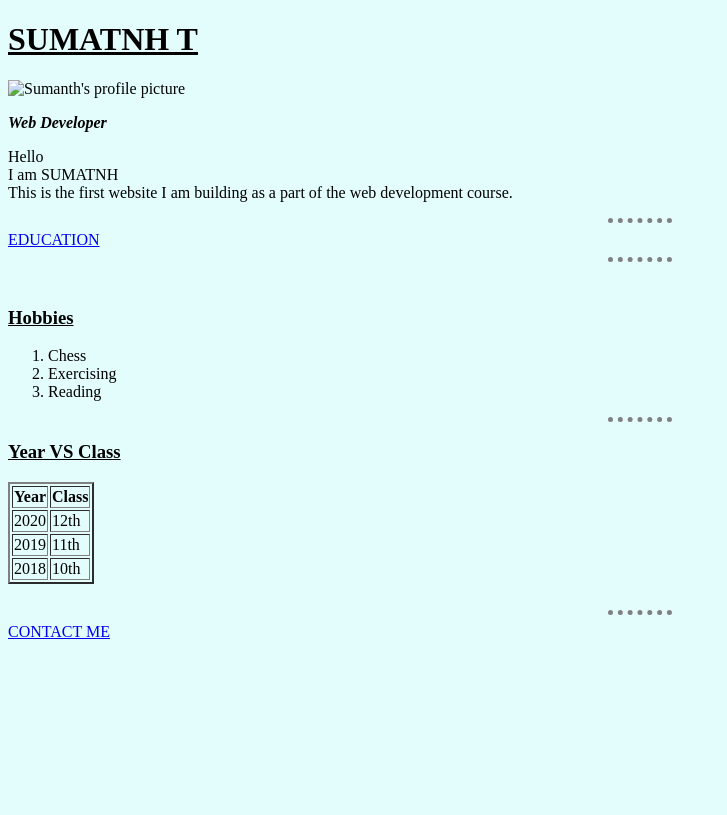
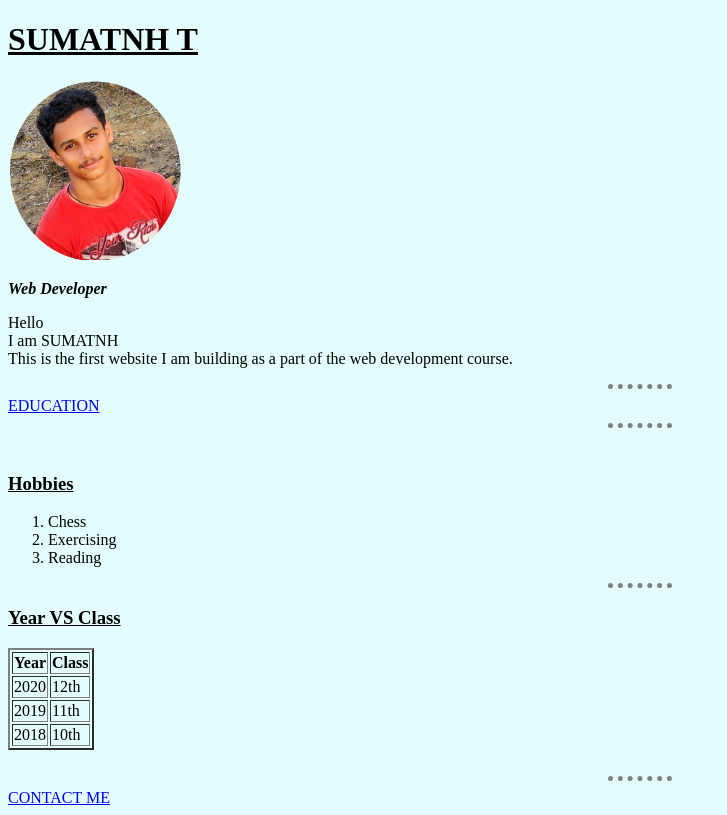
Before and after one commit to Sumanth0601/FT, a plain HTML site: page index.html in a window 1280 px wide. Shown: the whole page, without its empty margins (0-727 px from the left). Drawn offline with Linux system fonts and the light colour scheme.

Commit message:
Update index.html

```diff
--- a/index.html
+++ b/index.html
@@ -23,7 +23,7 @@ img{height:180px ;}
 
 <body>
   <h1><u>SUMATNH T</u></h1>
-  <img src="img.png"
+  <img src="images/img.png"
     alt="Sumanth's profile picture" >
   <p><em><strong>Web Developer</strong></em></p>
   <p>Hello <br>I am SUMATNH<br> This is the first website I am building as a part of the web development course.</p>
```
